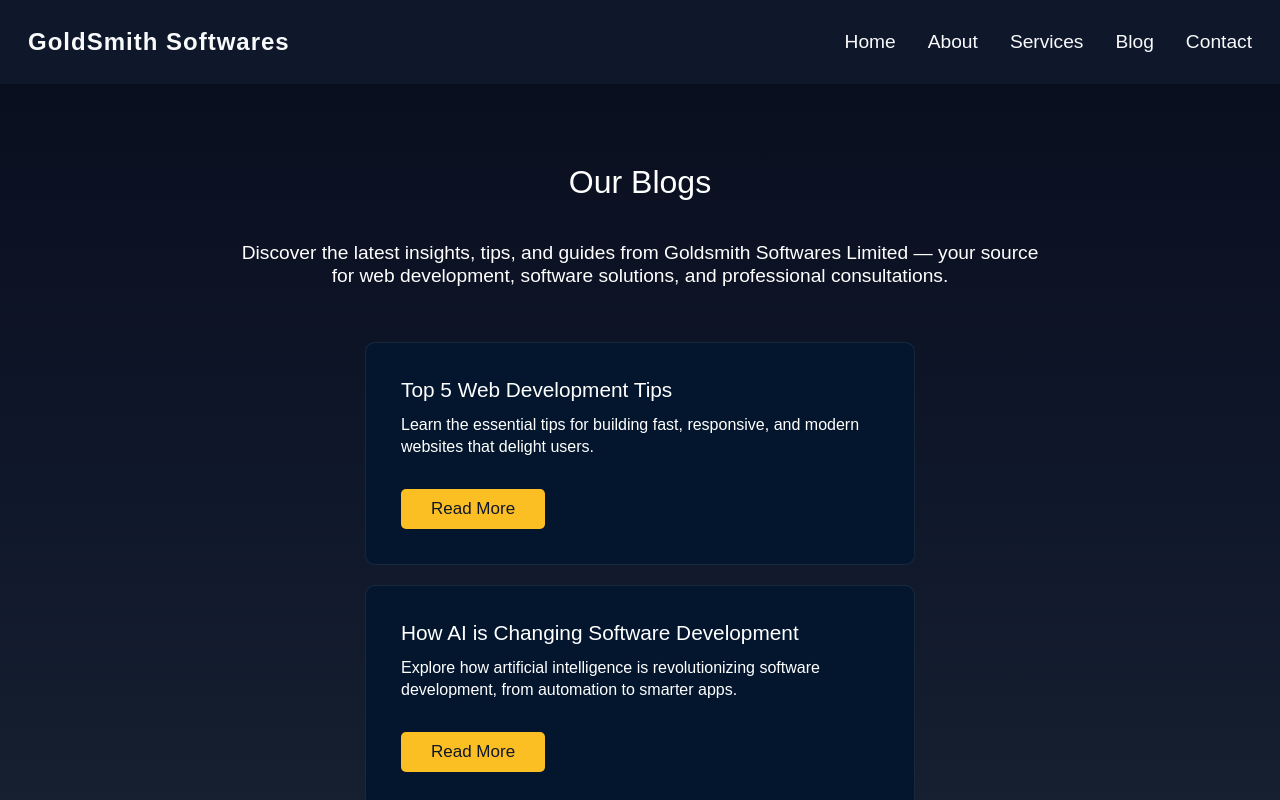
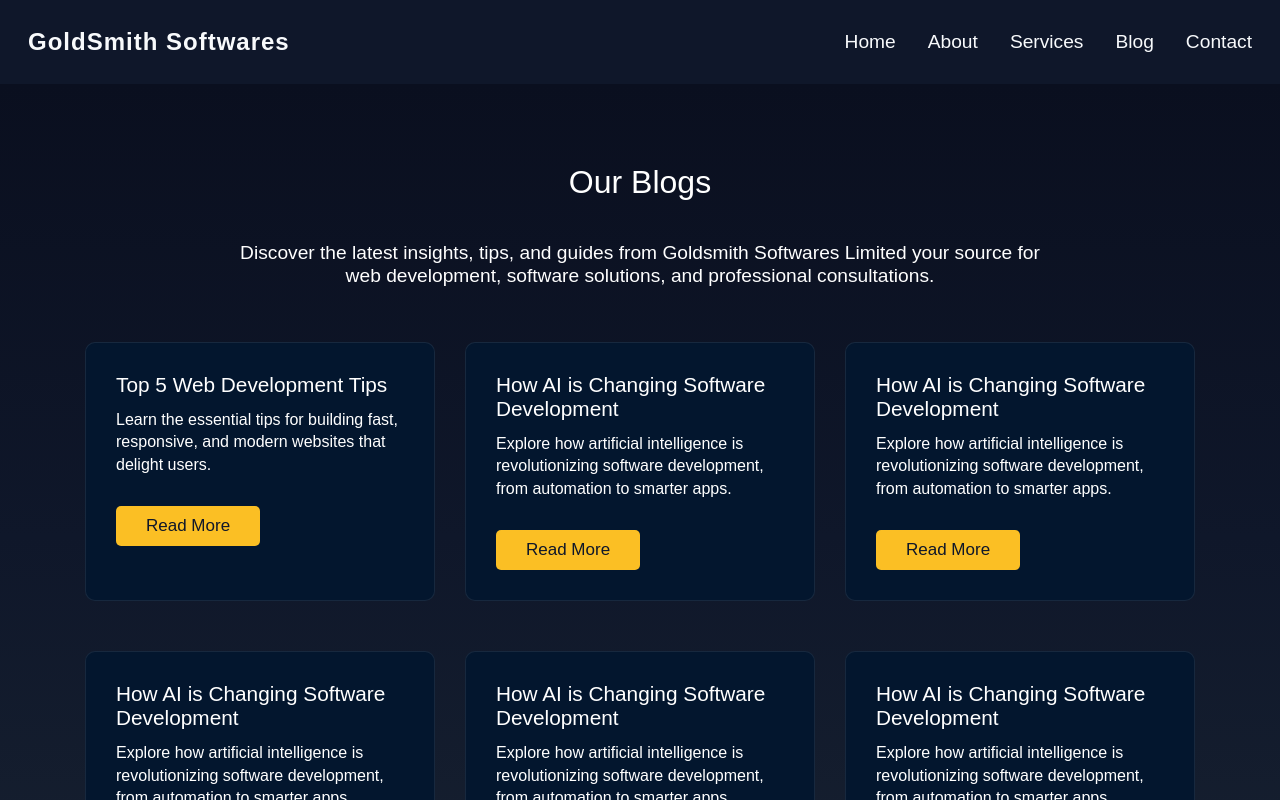
Before and after one commit to dariusjackony/Goldsmith-Software, a React (Vite) app: page /blogs in a window 1280 px wide. Shown: the top 800 px of the page. Built offline with nearby package versions, Linux system fonts and the light colour scheme.

Commit message:
Update: Blog Page

```diff
--- a/src/components/About/AboutPageComponents/WhyChoose.css
+++ b/src/components/About/AboutPageComponents/WhyChoose.css
@@ -1,5 +1,6 @@
 .why-choose-main-content {
   margin-top: 10px;
+  margin-bottom: 40px;
   text-align: center;
 }
 
--- a/src/components/Blog/Blog.css
+++ b/src/components/Blog/Blog.css
@@ -27,11 +27,15 @@
     line-height: 1.4;
 }
 .blogs-content {
+    display: grid;
+    grid-template-columns: repeat(3, 1fr);
     margin-top: 35px;
+    gap: 30px;
+    justify-content: center;
 }
 .blog-card {
-  width: 550px;
-  padding: 35px;
+  width: 350px;
+  padding: 30px;
   border-radius: 10px;
   border-left: 8px solid #1e293b;
   color: white;
--- a/src/components/Blog/Blog.jsx
+++ b/src/components/Blog/Blog.jsx
@@ -1,8 +1,14 @@
 import { Link } from "react-router-dom";
+import Contact from "../../components/Contact/Contact";
 import "./Blog.css";
 const blogs = [
   { id: "web-development-tips", title: "Top 5 Web Development Tips", content:"Learn the essential tips for building fast, responsive, and modern websites that delight users." },
   { id: "ai-in-software", title: "How AI is Changing Software Development", content:"Explore how artificial intelligence is revolutionizing software development, from automation to smarter apps." },
+  { id: "ai-in-software", title: "How AI is Changing Software Development", content:"Explore how artificial intelligence is revolutionizing software development, from automation to smarter apps." },
+  { id: "ai-in-software", title: "How AI is Changing Software Development", content:"Explore how artificial intelligence is revolutionizing software development, from automation to smarter apps." },
+  { id: "ai-in-software", title: "How AI is Changing Software Development", content:"Explore how artificial intelligence is revolutionizing software development, from automation to smarter apps." },
+  { id: "ai-in-software", title: "How AI is Changing Software Development", content:"Explore how artificial intelligence is revolutionizing software development, from automation to smarter apps." },
+
 ];
 
 function Blogs() {
@@ -10,7 +16,7 @@
     <div className="blogs-main-container">
       <span className="blog-head">Our Blogs</span>
       <p className="blog-intro">
-      Discover the latest insights, tips, and guides from Goldsmith Softwares Limited — your source for web development, software solutions, and professional consultations.
+      Discover the latest insights, tips, and guides from Goldsmith Softwares Limited your source for web development, software solutions, and professional consultations.
       </p>
       <div className="blogs-content">
         {blogs.map((blog) => (
@@ -21,7 +27,7 @@
              <button className="read-btn">Read More</button>
           </Link>
         </div>
-      ))}
+        ))}
       </div>
     </div>
   );
--- a/src/components/Contact/Contact.css
+++ b/src/components/Contact/Contact.css
@@ -1,6 +1,5 @@
 .contact-main-container {
      padding: 20px;
-    margin-top: 40px;
     color: white;
     background: linear-gradient(to bottom,#0a0f1f, #0f172a, #182231);
 }
--- a/src/components/WhyGSS/WhyGSS.css
+++ b/src/components/WhyGSS/WhyGSS.css
@@ -1,6 +1,7 @@
 .whygss-main-container {
     text-align: center;
     margin-top: 40px;
+    margin-bottom: 40px;
 }
 .whygss-title {
     font-size: 1.8rem;
--- a/src/pages/Blog/BlogDetailPage.jsx
+++ b/src/pages/Blog/BlogDetailPage.jsx
@@ -1,5 +1,5 @@
 import BlogDetail from "../../components/Blog/BlogDetail";
-import Contact from "../../components/Contact/Contact"
+import Contact from "../../components/Contact/Contact";
 export default function BlogDetailPage(){
     return(
         <>
```
